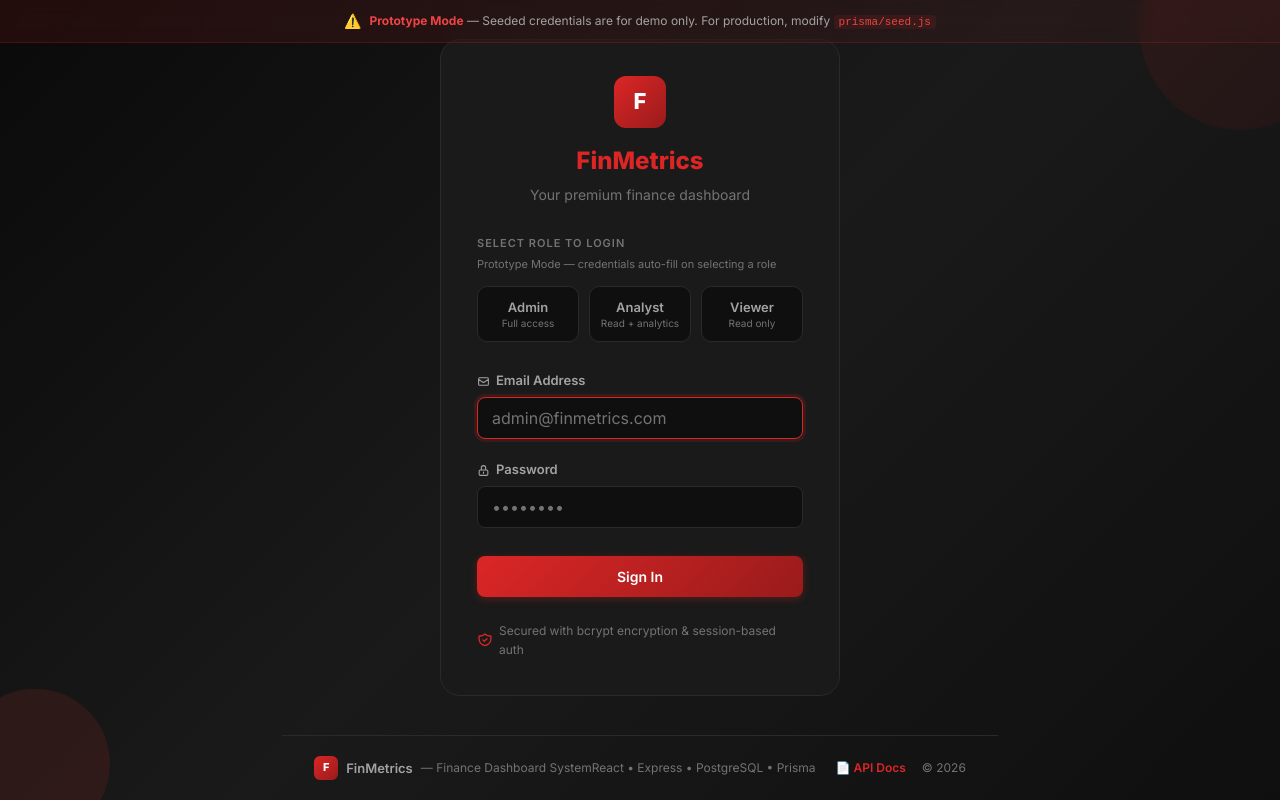
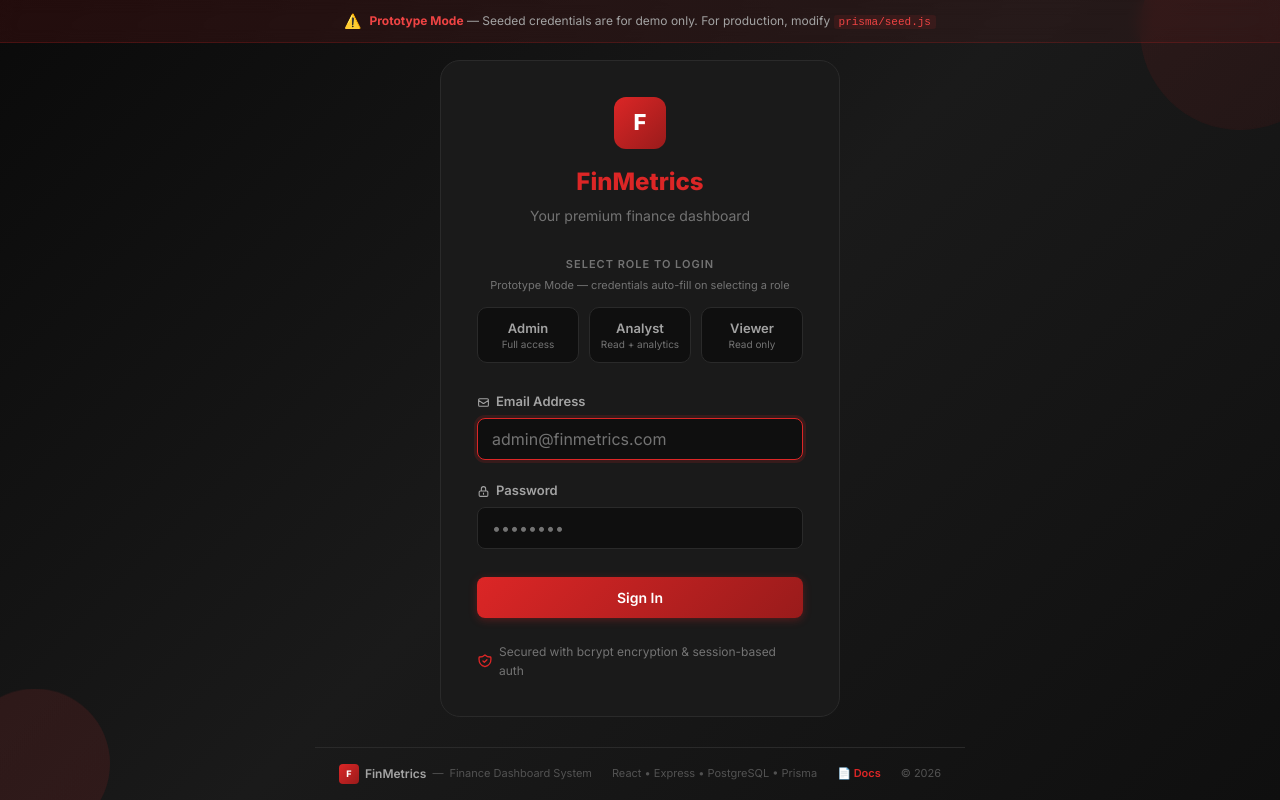
Before and after one commit to anukrit-2277/FinMetrics, a React (Vite) app in the folder frontend/: page /login in a window 1280 px wide. Built offline with nearby package versions, Linux system fonts and the light colour scheme; no server answers.

Commit message:
style: update LoginPage layout, spacing, and footer component styling

```diff
--- a/frontend/src/components/Auth/LoginPage.jsx
+++ b/frontend/src/components/Auth/LoginPage.jsx
@@ -68,7 +68,7 @@ function LoginPage() {
         </span>
       </div>
 
-      <div style={{ flex: 1, display: 'flex', alignItems: 'center', justifyContent: 'center' }}>
+      <div style={{ flex: 1, display: 'flex', alignItems: 'center', justifyContent: 'center', paddingTop: 40, paddingBottom: 10 }}>
         <div className="login-card">
           {/* Brand */}
           <div className="login-brand">
@@ -78,7 +78,7 @@ function LoginPage() {
           </div>
 
           {/* Role Toggle Buttons */}
-          <div style={{ marginBottom: 28 }}>
+          <div style={{ marginBottom: 28, textAlign: 'center' }}>
             <p style={{ fontSize: 11, color: '#737373', marginBottom: 4, fontWeight: 600, textTransform: 'uppercase', letterSpacing: '1px' }}>
               Select Role to Login
             </p>
@@ -184,46 +184,45 @@ function LoginPage() {
 
       {/* Footer */}
       <footer style={{
-        padding: '20px 32px',
+        padding: '16px 24px',
         borderTop: '1px solid #2a2a2a',
         display: 'flex',
         alignItems: 'center',
-        justifyContent: 'space-between',
+        justifyContent: 'center',
+        flexWrap: 'wrap',
+        gap: '8px 20px',
         flexShrink: 0,
         position: 'relative',
         zIndex: 1,
       }}>
-        <div style={{ display: 'flex', alignItems: 'center', gap: 8 }}>
+        <div style={{ display: 'flex', alignItems: 'center', gap: 6 }}>
           <div style={{
-            width: 24,
-            height: 24,
+            width: 20,
+            height: 20,
             background: 'linear-gradient(135deg, #dc2626, #991b1b)',
-            borderRadius: 6,
+            borderRadius: 4,
             display: 'flex',
             alignItems: 'center',
             justifyContent: 'center',
-            fontSize: 11,
+            fontSize: 9,
             fontWeight: 800,
             color: 'white',
           }}>F</div>
-          <span style={{ fontSize: 13, fontWeight: 600, color: '#a3a3a3' }}>
+          <span style={{ fontSize: 12, fontWeight: 600, color: '#a3a3a3' }}>
             FinMetrics
           </span>
-          <span style={{ fontSize: 12, color: '#737373' }}>
-            — Finance Dashboard System
+          <span style={{ fontSize: 11, color: '#525252' }}>—</span>
+          <span style={{ fontSize: 11, color: '#525252' }}>
+            Finance Dashboard System
           </span>
         </div>
-        <div style={{ display: 'flex', alignItems: 'center', gap: 20 }}>
-          <span style={{ fontSize: 12, color: '#737373' }}>
-            React • Express • PostgreSQL • Prisma
-          </span>
-          <div style={{ display: 'flex', gap: 16, alignItems: 'center' }}>
-            <Link to="/docs" target="_blank" style={{ fontSize: 12, color: '#dc2626', fontWeight: 600 }}>📄 API Docs</Link>
-            <span style={{ fontSize: 12, color: '#737373' }}>
-              © {new Date().getFullYear()}
-            </span>
-          </div>
-        </div>
+        <span style={{ fontSize: 11, color: '#525252' }}>
+          React • Express • PostgreSQL • Prisma
+        </span>
+        <Link to="/docs" target="_blank" style={{ fontSize: 11, color: '#dc2626', fontWeight: 600, textDecoration: 'none' }}>📄 Docs</Link>
+        <span style={{ fontSize: 11, color: '#525252' }}>
+          © {new Date().getFullYear()}
+        </span>
       </footer>
     </div>
   );
```
